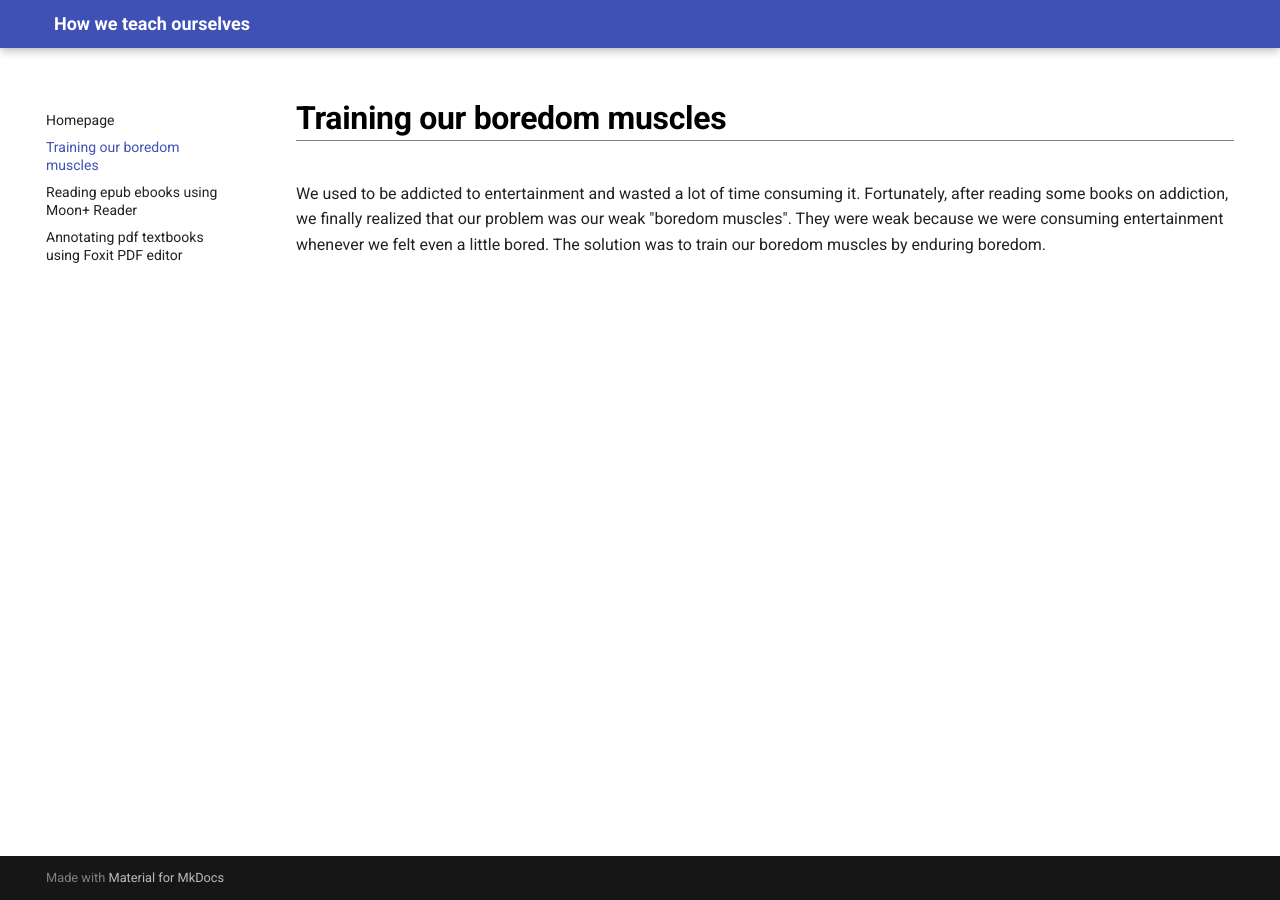
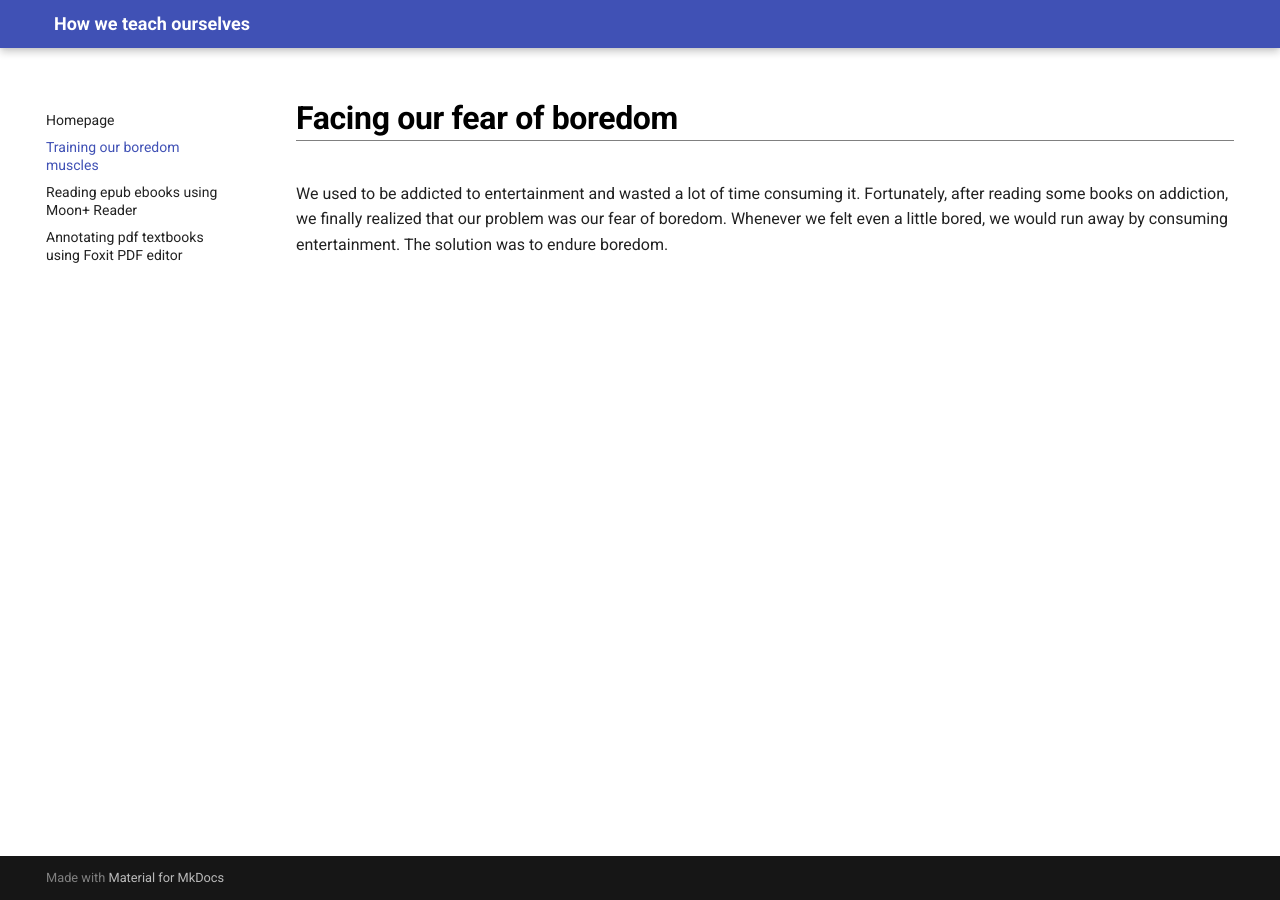
Before and after one commit to maximilian-ho/how-we-teach-ourselves, an MkDocs documentation site: the page built from docs/boredom.md, in a window 1280 px wide. Built offline with MkDocs 1.6.1 and Material for MkDocs 9.7.7, drawn with Linux system fonts in a browser that asks for light colours.

Commit message:
Update boredom.md

```diff
--- a/docs/boredom.md
+++ b/docs/boredom.md
@@ -1,3 +1,3 @@
-# Training our boredom muscles
+# Facing our fear of boredom
 
-We used to be addicted to entertainment and wasted a lot of time consuming it. Fortunately, after reading some books on addiction, we finally realized that our problem was our weak "boredom muscles". They were weak because we were consuming entertainment whenever we felt even a little bored. The solution was to train our boredom muscles by enduring boredom.
+We used to be addicted to entertainment and wasted a lot of time consuming it. Fortunately, after reading some books on addiction, we finally realized that our problem was our fear of boredom. Whenever we felt even a little bored, we would run away by consuming entertainment. The solution was to endure boredom.
```
